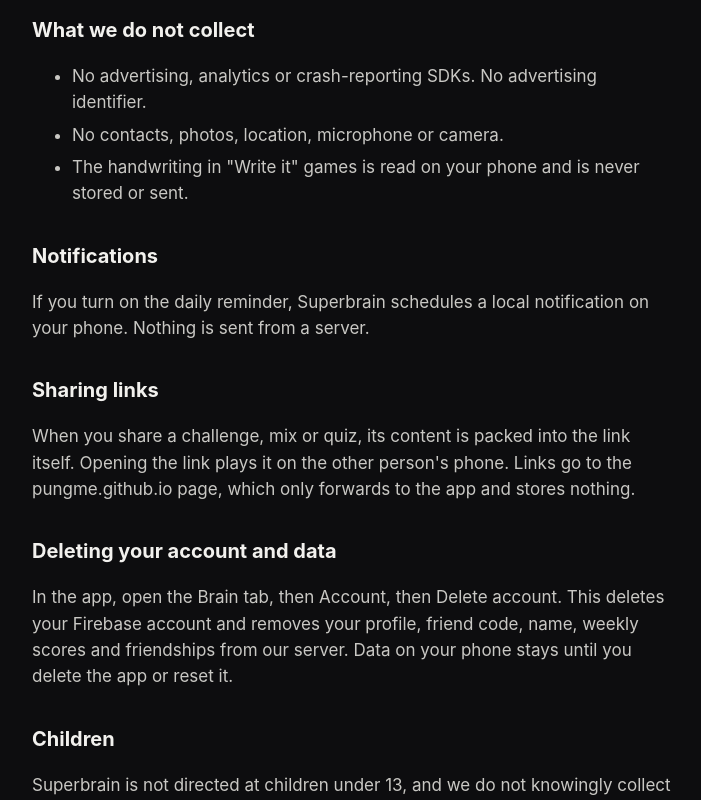
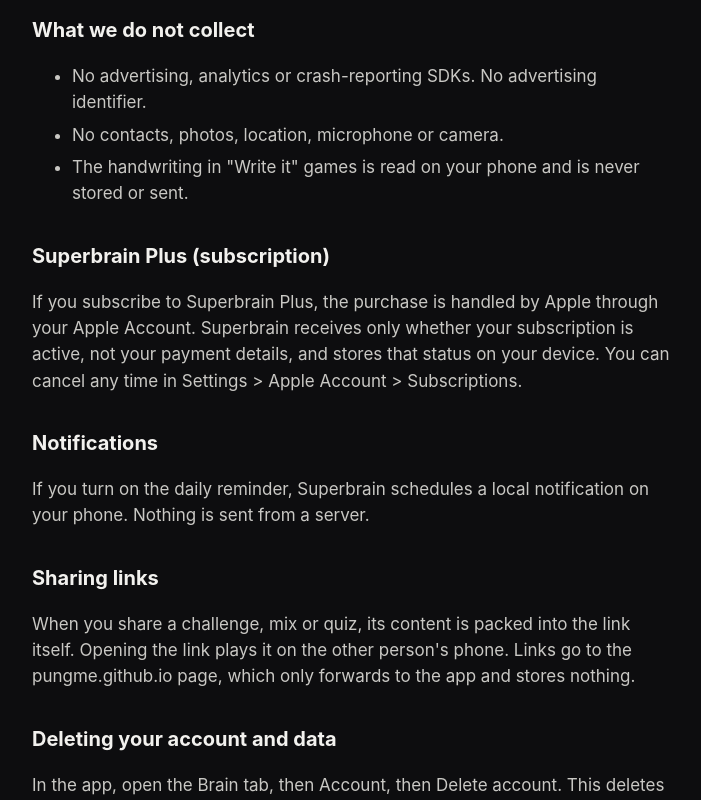
Before and after one commit to pungme/superbrain-web, a plain HTML site: page privacy.html in a window 1280 px wide. Shown: the part 1125-1925 px from the top of the page, without its empty margins (288-989 px from the left). Drawn offline with Linux system fonts and the light colour scheme.

Commit message:
Privacy policy: Superbrain Plus subscription
Co-Authored-By: Claude Fable 5.2 <noreply@anthropic.com>

```diff
--- a/privacy.html
+++ b/privacy.html
@@ -13,7 +13,7 @@ a{color:#d7ff3f}
 code{background:#1b1b1f;padding:1px 6px;border-radius:6px}
 </style></head><body><main>
 <h1>Superbrain privacy policy</h1>
-<p class="d">Last updated 18 November 2026</p>
+<p class="d">Last updated 19 November 2026</p>
 
 <p>Superbrain is a game. This page says what it keeps about you, where it keeps it, and how to remove it. We do not sell
 your data, we do not run ads, and we do not track you across other apps or websites.</p>
@@ -48,6 +48,11 @@ never see your email address.</p>
 <li>The handwriting in "Write it" games is read on your phone and is never stored or sent.</li>
 </ul>
 
+<h2>Superbrain Plus (subscription)</h2>
+<p>If you subscribe to Superbrain Plus, the purchase is handled by Apple through your Apple Account. Superbrain receives
+only whether your subscription is active, not your payment details, and stores that status on your device. You can cancel any
+time in Settings &gt; Apple Account &gt; Subscriptions.</p>
+
 <h2>Notifications</h2>
 <p>If you turn on the daily reminder, Superbrain schedules a local notification on your phone. Nothing is sent from a server.</p>
 
```
